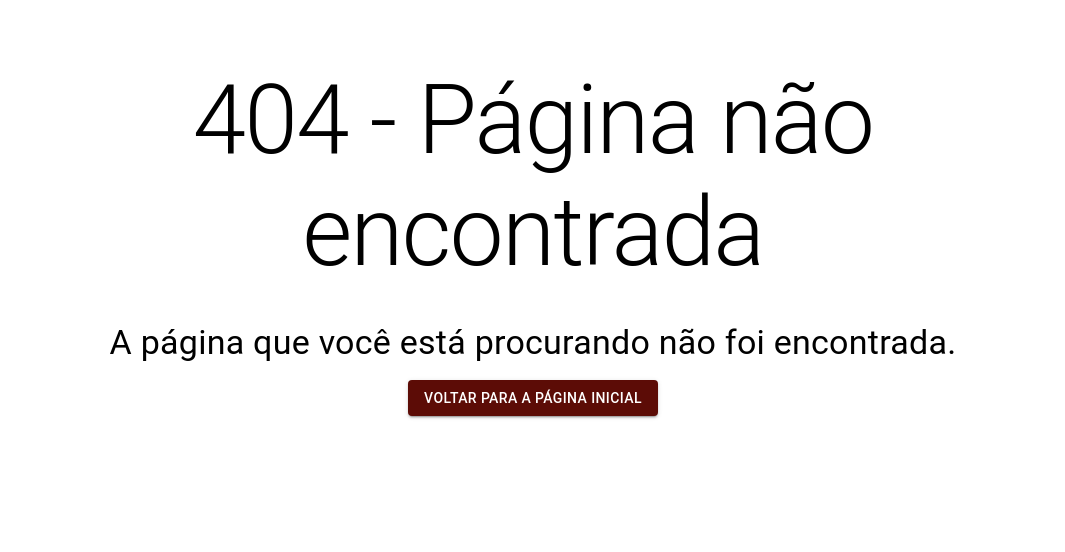
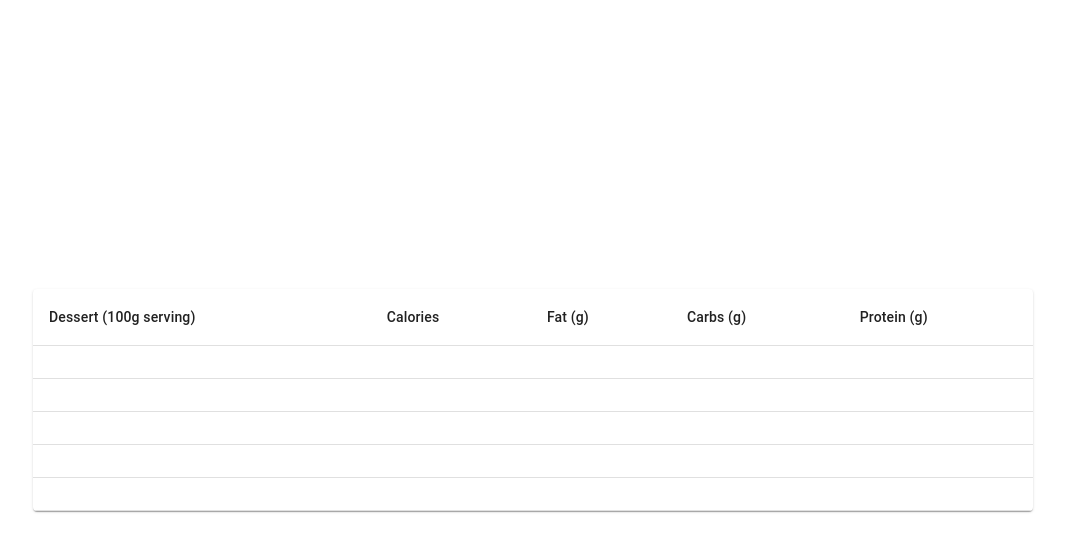
Before and after one commit to Renato-Paganini/LDS-LAB03, a React (Vite) app in the folder Implementacao/view/: page /professor/extratoProfessor in a window 1280 px wide. Before the commit this address had no page. Shown: the top 552 px of the page, without its empty margins (107-1172 px from the left). Built offline with nearby package versions, Linux system fonts and the light colour scheme.

Commit message:
generic table + path para extrato professor

```diff
--- /dev/null
+++ b/Implementacao/view/src/components/generic-table/generic-table.component.jsx
@@ -0,0 +1,55 @@
+import Box from "@mui/material/Box";
+import Paper from "@mui/material/Paper";
+import Table from "@mui/material/Table";
+import TableBody from "@mui/material/TableBody";
+import TableCell from "@mui/material/TableCell";
+import TableContainer from "@mui/material/TableContainer";
+import TableHead from "@mui/material/TableHead";
+import TableRow from "@mui/material/TableRow";
+import { styled } from "@mui/material/styles";
+import * as React from "react";
+
+const Container = styled(Box)({
+  display: "flex",
+  justifyContent: "center",
+  alignItems: "center",
+  minHeight: "100vh",
+});
+
+const StyledTableContainer = styled(TableContainer)({
+  maxWidth: "1000px",
+  width: "100%",
+});
+
+const StyledTable = styled(Table)({
+  width: "100%", // A tabela ocupará 100% da largura do TableContainer
+});
+
+const GenericTable = ({ headers, data }) => {
+  return (
+    <Container>
+      <StyledTableContainer component={Paper}>
+        <StyledTable sx={{ minWidth: 650 }} aria-label="simple table">
+          <TableHead>
+            <TableRow>
+              {headers.map((header, index) => (
+                <TableCell key={index}>{header}</TableCell>
+              ))}
+            </TableRow>
+          </TableHead>
+          <TableBody>
+            {data.map((row, rowIndex) => (
+              <TableRow key={rowIndex}>
+                {headers.map((header, colIndex) => (
+                  <TableCell key={colIndex}>{row[header]}</TableCell>
+                ))}
+              </TableRow>
+            ))}
+          </TableBody>
+        </StyledTable>
+      </StyledTableContainer>
+    </Container>
+  );
+};
+
+export default GenericTable;
--- /dev/null
+++ b/Implementacao/view/src/pages/extrato-by-id-professor/extrato-by-id-professor.page.jsx
@@ -0,0 +1,39 @@
+import GenericTable from "../../components/generic-table/generic-table.component";
+
+const ExtratoProfessor = () => {
+  const headers = [
+    "Dessert (100g serving)",
+    "Calories",
+    "Fat (g)",
+    "Carbs (g)",
+    "Protein (g)",
+  ];
+
+  const data = [
+    {
+      name: "Frozen yoghurt",
+      calories: 159,
+      fat: 6.0,
+      carbs: 24,
+      protein: 4.0,
+    },
+    {
+      name: "Ice cream sandwich",
+      calories: 237,
+      fat: 9.0,
+      carbs: 37,
+      protein: 4.3,
+    },
+    { name: "Eclair", calories: 262, fat: 16.0, carbs: 24, protein: 6.0 },
+    { name: "Cupcake", calories: 305, fat: 3.7, carbs: 67, protein: 4.3 },
+    { name: "Gingerbread", calories: 356, fat: 16.0, carbs: 49, protein: 3.9 },
+  ];
+
+  return (
+    <div>
+      <GenericTable headers={headers} data={data} />
+    </div>
+  );
+};
+
+export default ExtratoProfessor;
--- a/Implementacao/view/src/routers/all-routes.jsx
+++ b/Implementacao/view/src/routers/all-routes.jsx
@@ -1,17 +1,21 @@
-import NotFoundPage from "../pages/not-found/notfound.page";
-import { Route,Routes } from "react-router-dom";
+import { Route, Routes } from "react-router-dom";
+import CadastroUsuarioPage from "../pages/cadastro-usuario/cadastro-usuario.page";
+import ExtratoProfessor from "../pages/extrato-by-id-professor/extrato-by-id-professor.page";
 import HomePage from "../pages/home/home.page";
 import LoginPage from "../pages/login/login.page";
-import CadastroUsuarioPage from "../pages/cadastro-usuario/cadastro-usuario.page";
-
+import NotFoundPage from "../pages/not-found/notfound.page";
 
 const AllRoutes = () => {
   return (
     <div>
       <Routes>
-        <Route path="/" element={<HomePage/>}></Route>
-        <Route path="auth" element={<LoginPage/>}></Route>
-        <Route path="register" element={<CadastroUsuarioPage/>}></Route>
+        <Route path="/" element={<HomePage />}></Route>
+        <Route path="auth" element={<LoginPage />}></Route>
+        <Route path="register" element={<CadastroUsuarioPage />}></Route>
+        <Route
+          path="professor/extratoProfessor"
+          element={<ExtratoProfessor />}
+        ></Route>
         <Route path="*" element={<NotFoundPage />}></Route>
       </Routes>
     </div>
```
